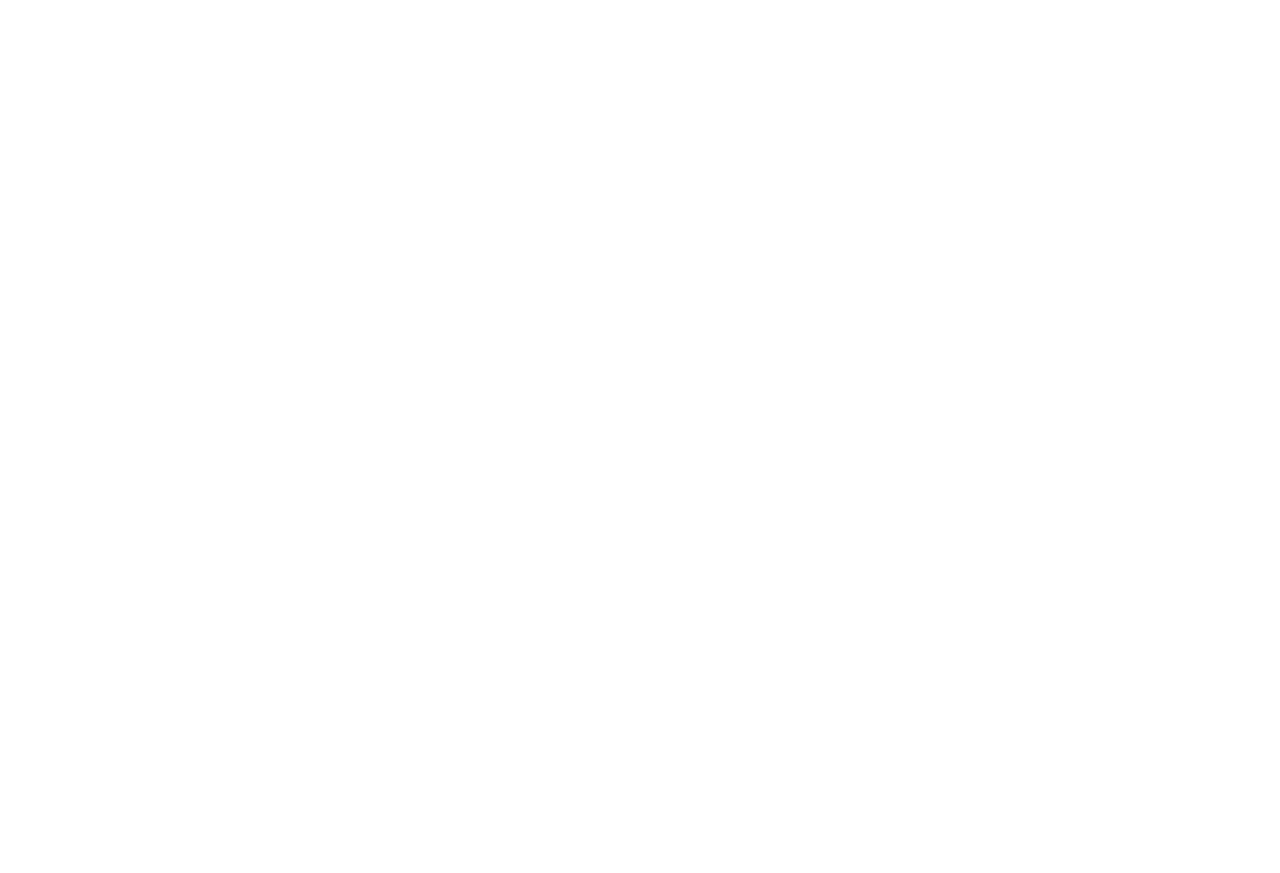
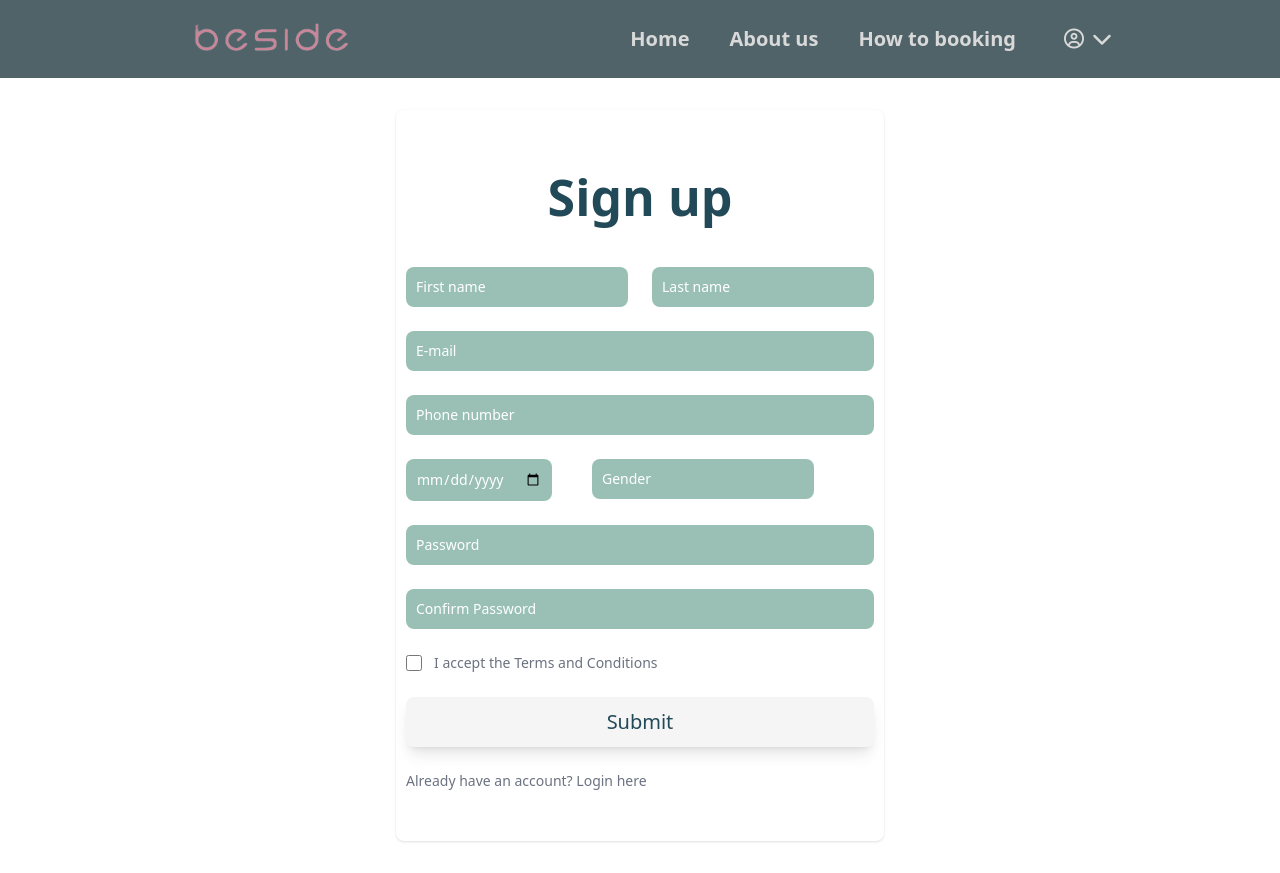
Before and after one commit to Phongpak/Beside-web, a React (Create React App) app: page /register in a window 1280 px wide. Before the commit this address had no page. Before the commit the page ends 800 px from the top, so only its background shows below. Built offline with nearby package versions, Linux system fonts and the light colour scheme.

Commit message:
merging things

```diff
--- a/src/pages/BooknowPage.js
+++ b/src/pages/BooknowPage.js
@@ -1,6 +1,4 @@
 import booknow from "../images/booknow.jpeg";
-import { Carousel } from "flowbite-react";
-import Slider from "react-slick";
 import { FontAwesomeIcon } from "@fortawesome/react-fontawesome";
 import { faStar } from "@fortawesome/free-solid-svg-icons";
 import ggmap from "../images/ggmap.jpeg";
--- a/src/routes/Routers.js
+++ b/src/routes/Routers.js
@@ -3,12 +3,17 @@
 import HomePage from "../pages/HomePage";
 import Layout from "../layouts/Layout";
 import VerifyPage from "../pages/VerifyPage";
+import RegisterPage from "../pages/RegisterPage";
+import BooknowPage from "../pages/BooknowPage";
 function Routers() {
   return (
     <Routes>
       <Route path="/" element={<Layout />}>
         <Route path="/" element={<HomePage />} />
         <Route path="/verify" element={<VerifyPage />} />
+        <Route path="/register" element={<RegisterPage />} />
+        <Route path="/homepage" element={<HomePage />} />
+        <Route path="/booknow" element={<BooknowPage />} />
       </Route>
     </Routes>
   );
```
Also changed, not shown: package.json (+0 -10 lines), 1 other file (tests, documents, lock files or other folders).
